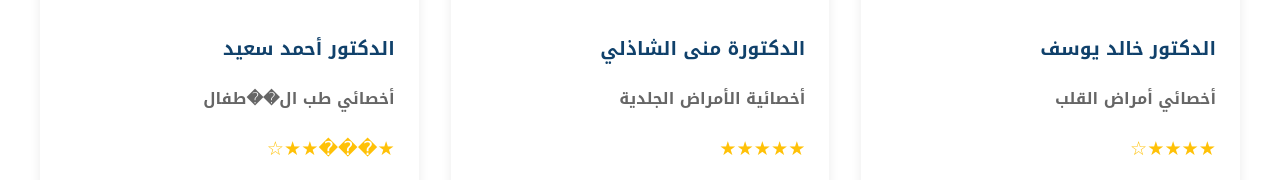
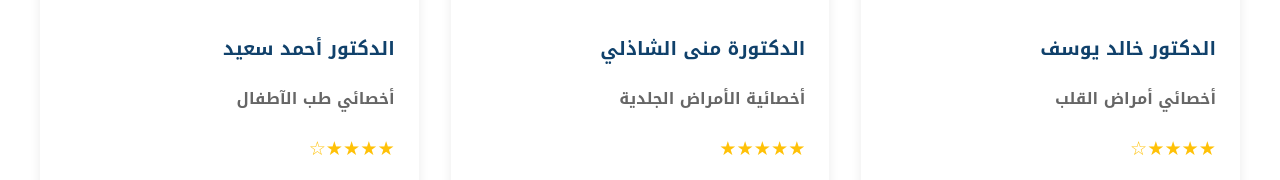
Before and after one commit to Omar-shennib/ServiceHub, a website built with webpack: page doctors.html in a window 1280 px wide. Shown: the part 1565-1745 px from the top of the page. Built offline with nearby package versions, Linux system fonts and the light colour scheme; a web font is replaced by a local one.

Commit message:
commit mahmoud

```diff
--- a/doctors.html
+++ b/doctors.html
@@ -76,8 +76,8 @@
         <img src="img/docM4.png" alt="الدكتور أ��مد سعيد" class="professional-img">
         <div class="professional-info">
           <h3>الدكتور أحمد سعيد</h3>
-          <p class="specialty">أخصائي طب ال��طفال</p>
-          <div class="rating">★���★★☆</div>
+          <p class="specialty">أخصائي طب الآطفال</p>
+          <div class="rating">★★★★☆</div>
           <a href="bookNow.html?service=doctor&provider=الدكتور أحمد سعيد&specialty=أخصائي طب الأطفال" class="btn-book">احجز الآن</a>
         </div>
       </div>
```
